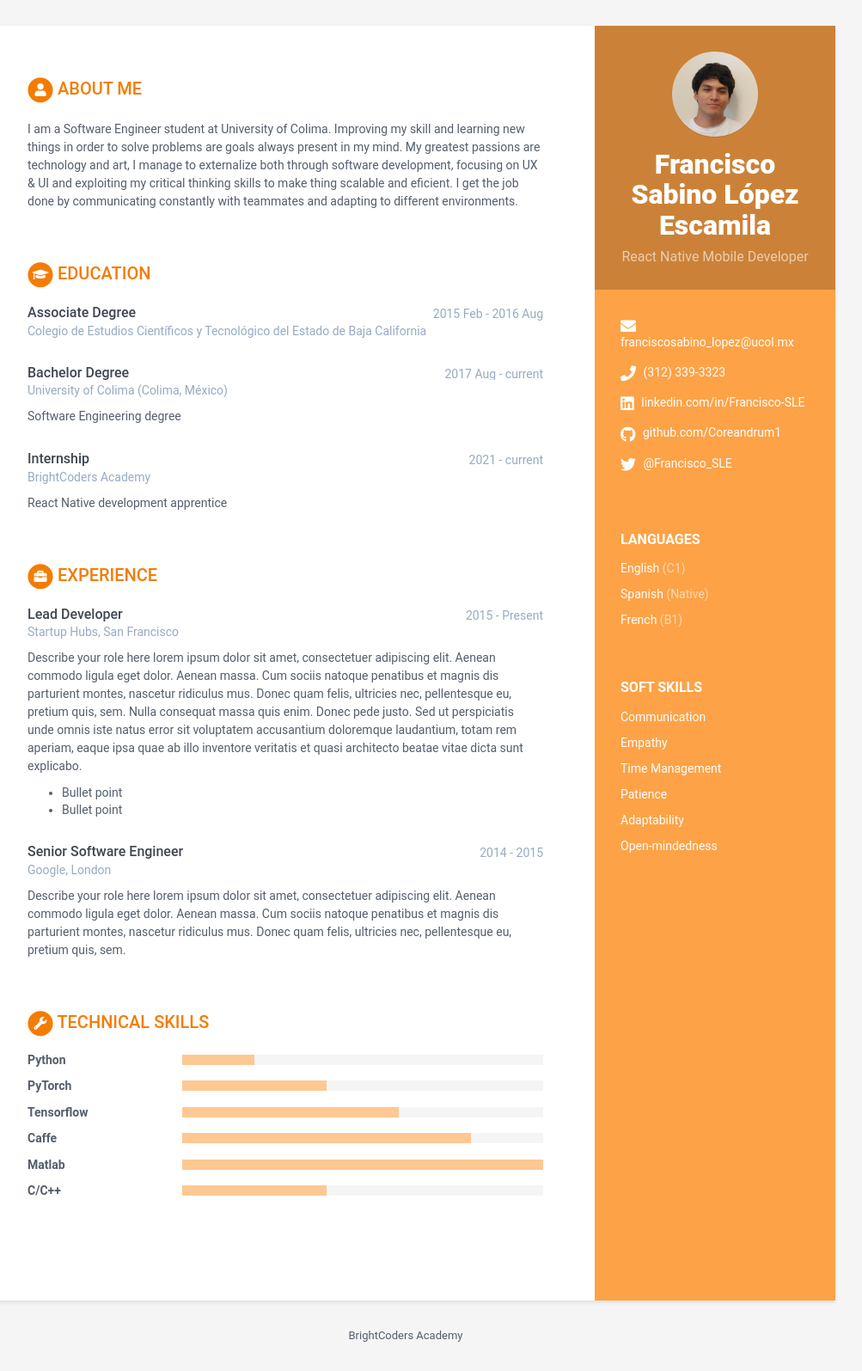
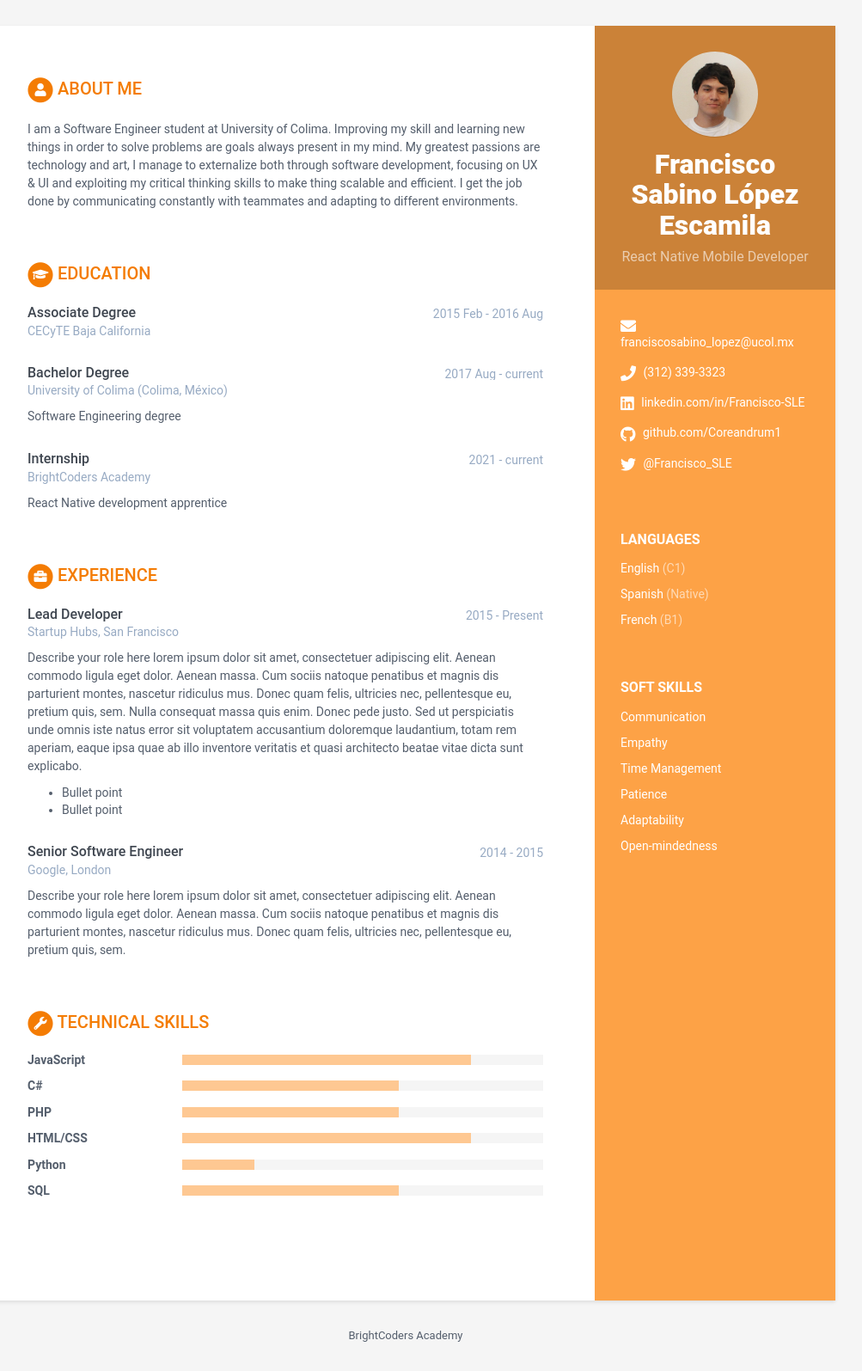
Before and after one commit to BC-MAR-21-RN/kata-resume-Coreandrum1, a Jekyll site: the page built from index.html, in a window 1280 px wide. Shown: the whole page at 86% size, without its empty margins (168-1171 px from the left). Built offline with Jekyll 4.4.1, drawn with Linux system fonts in a browser that asks for light colours.

Commit message:
updated skillset

```diff
--- a/_data/data.yml
+++ b/_data/data.yml
@@ -61,13 +61,13 @@ career-profile:
   summary: |
     I am a Software Engineer student at University of Colima.
     Improving my skill and learning new things in order to solve problems are goals always present in my mind.
-    My greatest passions are technology and art, I manage to externalize both through software development, focusing on UX & UI and exploiting my critical thinking skills to make thing scalable and eficient.
+    My greatest passions are technology and art, I manage to externalize both through software development, focusing on UX & UI and exploiting my critical thinking skills to make thing scalable and efficient.
     I get the job done by communicating constantly with teammates and adapting to different environments.
 
 # Registra aquí tus estudios. Agrega o elimina según sea necesario
 educationcomplete:
   - degree: Associate Degree
-    university: Colegio de Estudios Científicos y Tecnológico del Estado de Baja California
+    university: CECyTE Baja California
     time: 2015 Feb - 2016 Aug
     details: |
 
@@ -121,23 +121,23 @@ skills:
   title: Technical Skills # NO MODIFICAR
 
   toolset:
+    - name: JavaScript
+      level: 80%
+
+    - name: C#
+      level: 60%
+
+    - name: PHP
+      level: 60%
+
+    - name: HTML/CSS
+      level: 80%
+
     - name: Python
       level: 20%
 
-    - name: PyTorch
-      level: 40%
-
-    - name: Tensorflow
+    - name: SQL
       level: 60%
-
-    - name: Caffe
-      level: 80%
-
-    - name: Matlab
-      level: 100%
-
-    - name: C/C++
-      level: 40%
 
 # NO MODIFICAR
 footer: >
```
